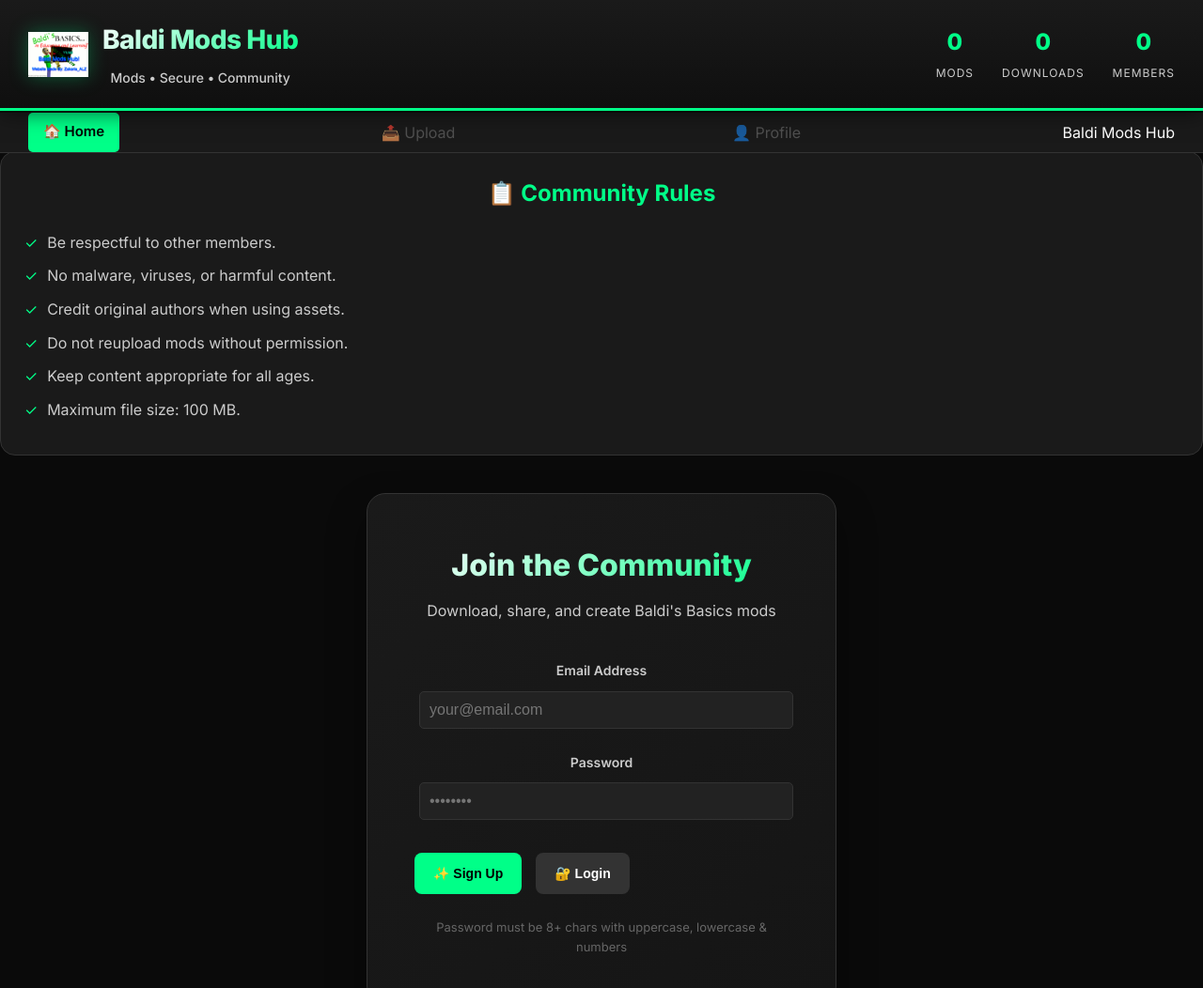
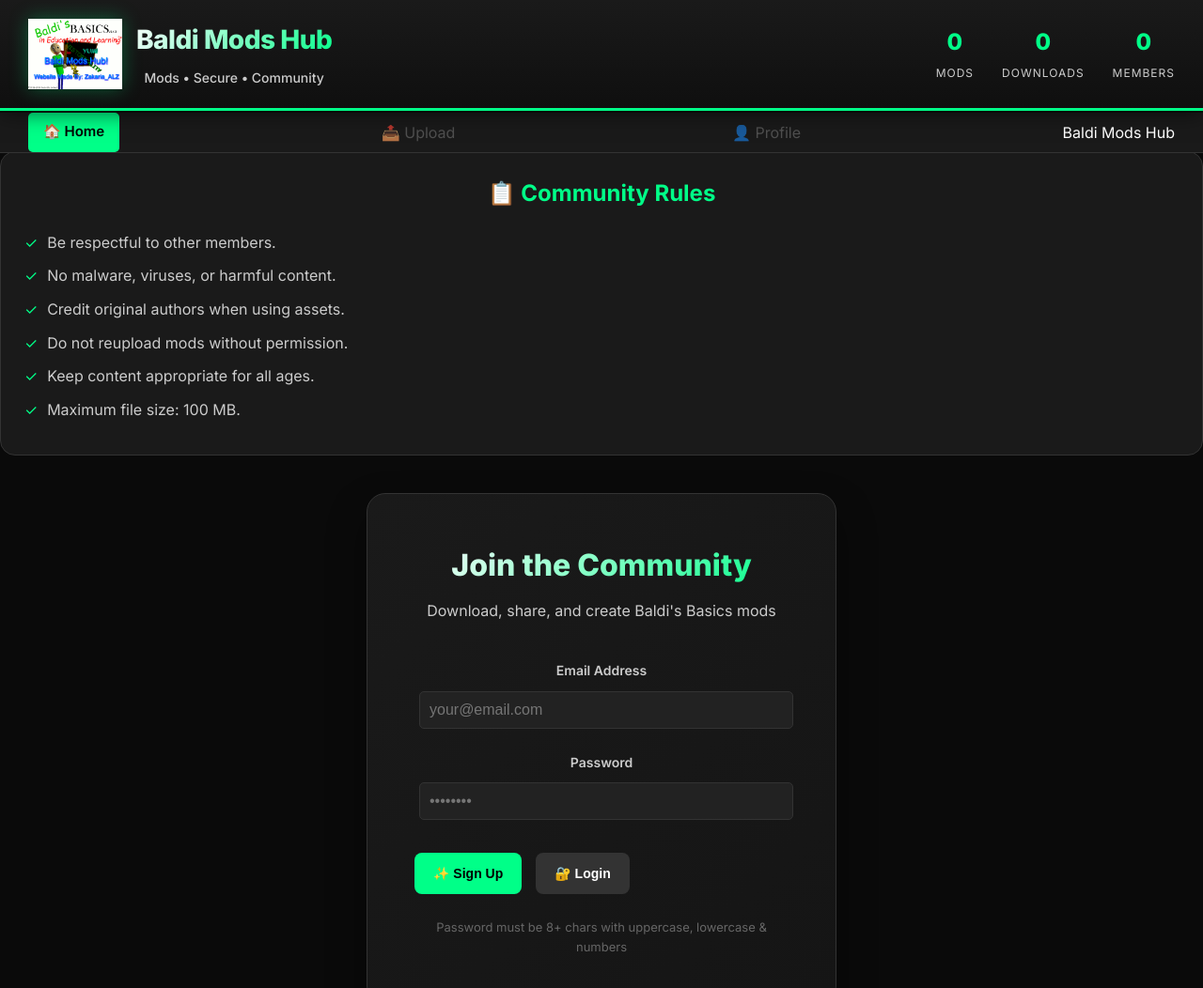
Before and after one commit to ZakariaALZ1/Baldi-Mods-Hub, a plain HTML site: page index.html in a window 1280 px wide. Shown: the top 1052 px of the page at 94% size. Drawn offline with Linux system fonts and the light colour scheme; no server answers.

Commit message:
Add files via upload

```diff
--- a/index.html
+++ b/index.html
@@ -859,7 +859,7 @@
 }
 
 .logo-image {
-  width: 64px;        /* adjust to your preferred size */
+  width: 100px;        /* adjust to your preferred size */
   height: auto;       /* keeps aspect ratio */
   display: block;     /* removes extra space below image */
   filter: drop-shadow(0 0 10px rgba(0,255,136,0.3)); /* optional: keep the glow */
```
